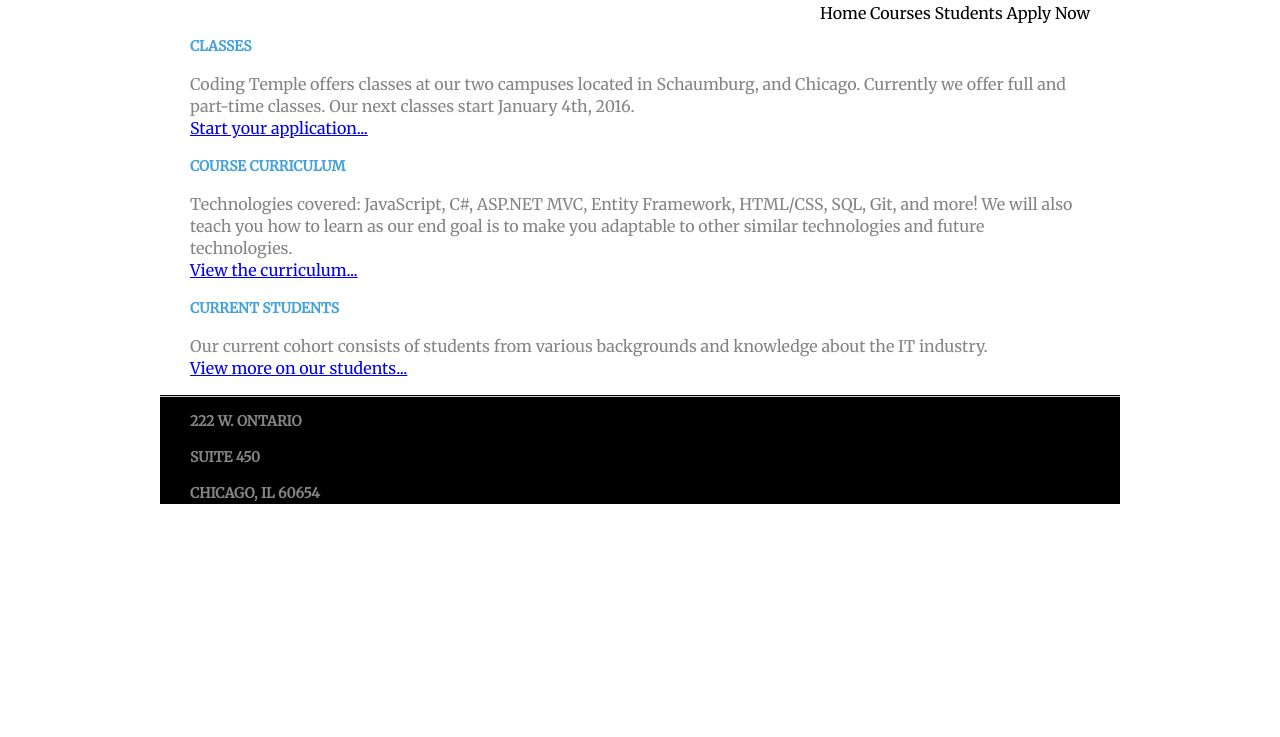
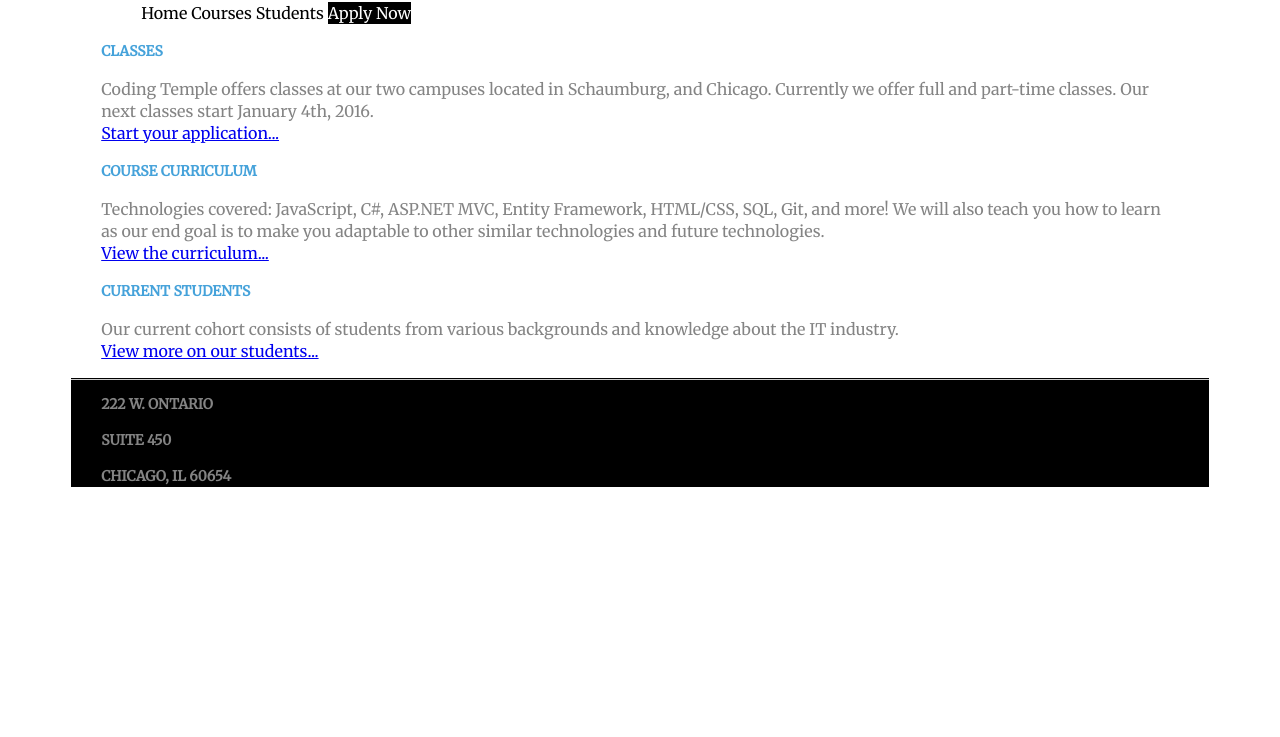
Before and after one commit to rmazza/Coding-Temple-Website, a website: page views/index.html in a window 1280 px wide. Shown: the part 63-800 px from the top of the page. Drawn offline with Linux system fonts and the light colour scheme; files that its build step writes are made by us from their sources; a web font is replaced by a local one.

Commit message:
changed css

```diff
--- a/app.js
+++ b/app.js
@@ -19,7 +19,7 @@
 });
 
 
-app.get('/:name', (req, res, next) => {
+app.get('/cs/:name', (req, res, next) => {
 
     var options = {
         root: __dirname + '/views/',
--- a/public/css/main.css
+++ b/public/css/main.css
@@ -5,7 +5,8 @@
 }
 
 .container {
-    width: 960px;
+   /* width: 960px; */
+    width: 90%;
     padding: 0 30px 0 30px;
     margin: 0 auto;
 }
@@ -30,17 +31,32 @@
 }
 
 header a {
-    color: black;
     text-decoration: none;
 }
 
+header li{
+    display: inline-block;
+}
+
+header li:hover{
+    box-shadow: inset 0 3px 0 0 #45a2da;
+    color: #45a2da;
+}
+
+header li a {
+    color:black;
+}
+
+/*
 header a:hover {
     color: #45a2da;
 }
-
+*/
+/*
 nav {
     text-align: right;
 }
+*/
 
 article p {
     color: #848484;
@@ -55,3 +71,11 @@
 footer h3{
     color: #848484;
 }
+
+.alt-link {
+    background-color: black;
+}
+
+.alt-link a {
+    color: white;
+}
--- a/views/index.html
+++ b/views/index.html
@@ -12,10 +12,20 @@
         <header class="container">
             <h1> Coding Temple </h1>
         <nav>
-            <a href="/">Home</a>
-            <a href="/courses">Courses</a>
-            <a href="/students">Students</a>
-            <a href="/apply">Apply Now</a>
+            <ul>
+                <li>
+                    <a href="/">Home</a>
+                </li>
+                <li>
+                    <a href="/cs/courses">Courses</a>
+                </li>
+                <li>
+                    <a href="/cs/students">Students</a>
+                </li>
+                <li class="alt-link">
+                    <a href="/cs/apply">Apply Now</a>
+                </li>
+            </ul>
         </nav>
         </header>
 
```
